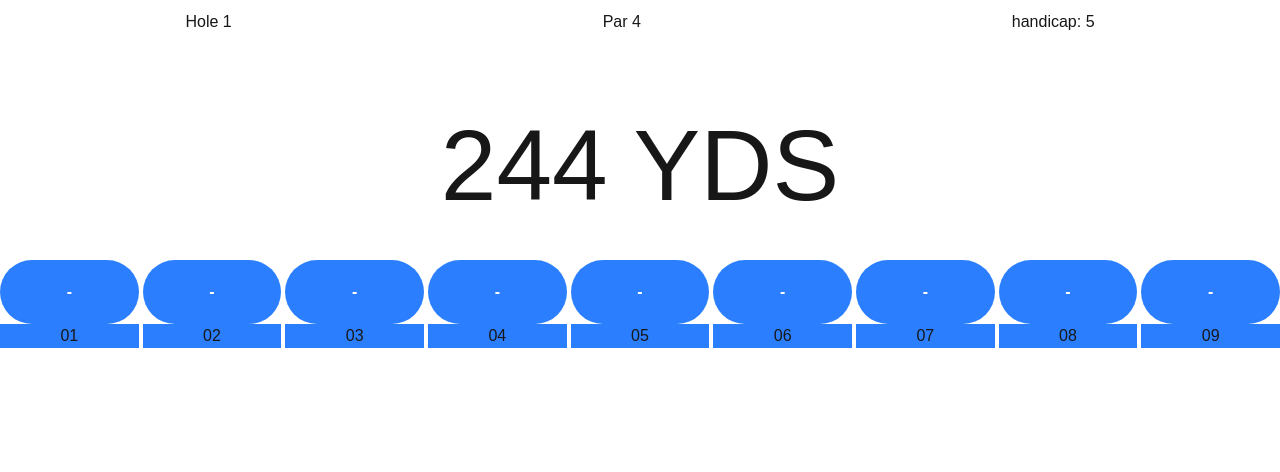
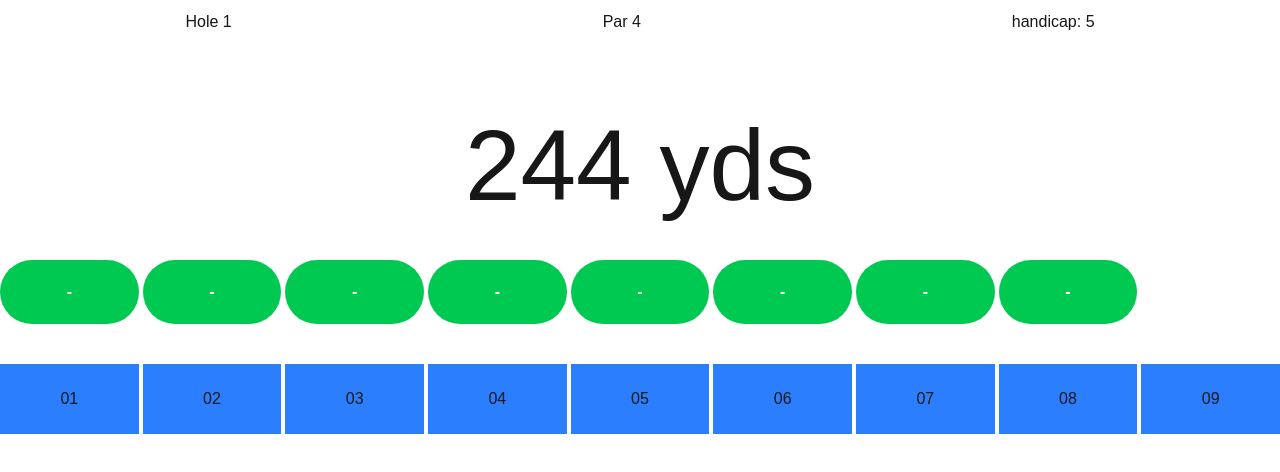
Before and after one commit to jlburks/Golf_Ledger, a Next.js app in the folder my-app/: page / in a window 1280 px wide. Shown: the top 472 px of the page. Built offline with nearby package versions, Linux system fonts and the light colour scheme.

Commit message:
render sgolf stroke buttons dynamically

```diff
--- a/my-app/app/components/EnhancedScoreCard.css
+++ b/my-app/app/components/EnhancedScoreCard.css
@@ -10,5 +10,8 @@
 }
 
 .golfStrokeTracker {
+ padding-bottom: 40px;
+}
 
-}
+.bg-blue-500{
+height: 70px}
--- a/my-app/app/components/EnhancedScoreCard.tsx
+++ b/my-app/app/components/EnhancedScoreCard.tsx
@@ -67,10 +67,10 @@ export default function EnhancedScoreCard() {
     <div>handicap: {courseInfo[selecthole]["hcp"]}</div>
     </div>
     <div className="yardsRemaining">
-      <h1>244 YDS</h1>
+      <h1>244 yds</h1>
     </div>
     <div className="golfStrokeTracker">
-    <Plays />
+    <Plays maxStrokes={4+(courseInfo[selecthole]["par"])}/>
     </div>
 
       <div className="grid grid-cols-9 gap-1">
--- a/my-app/app/components/plays.tsx
+++ b/my-app/app/components/plays.tsx
@@ -1,34 +1,39 @@
-export default function Plays() {
+import { SetStateAction, useState } from 'react';
+
+export default function Plays(x) {
+    const [selecthole,setSelectHole] = useState("h1")
+
+    console.log('xxx', x)
+
+    let strokeSymbs = []
+
+    const createSybs = () => {
+        console.log("helo")
+        for (let i=0;i<x.maxStrokes;i++){
+            console.log("+++",i)
+        strokeSymbs.push(
+            <button className="bg-green-500 hover:bg-blue-700 text-white font-bold py-5 px-4 rounded-full">
+                    -
+            </button>
+        )
+
+     }
+    }
+
+     createSybs()
+
+    let maxStrokes = x*2
+
+            console.log("sdfsf. ",strokeSymbs)
+
     return(
         <>
+
         <div className="grid grid-cols-9 gap-1">
-           <button className="bg-blue-500 hover:bg-blue-700 text-white font-bold py-5 px-4 rounded-full">
-                -
-            </button>
-            <button className="bg-blue-500 hover:bg-blue-700 text-white font-bold py-5 px-1 rounded-full">
-                -
-            </button>
-            <button className="bg-blue-500 hover:bg-blue-700 text-white font-bold py-5 px-4 rounded-full">
-                -
-            </button>
-            <button className="bg-blue-500 hover:bg-blue-700 text-white font-bold py-5 px-4 rounded-full">
-                -
-            </button>
-            <button className="bg-blue-500 hover:bg-blue-700 text-white font-bold py-5 px-4 rounded-full">
-                -
-            </button>
-            <button className="bg-blue-500 hover:bg-blue-700 text-white font-bold py-5 px-4 rounded-full">
-                -
-            </button>
-            <button className="bg-blue-500 hover:bg-blue-700 text-white font-bold py-5 px-4 rounded-full">
-                -
-            </button>
-            <button className="bg-blue-500 hover:bg-blue-700 text-white font-bold py-5 px-4 rounded-full">
-                -
-            </button>
-            <button className="bg-blue-500 hover:bg-blue-700 text-white font-bold py-5 px-4 rounded-full">
-                -
-            </button>
+           {
+                strokeSymbs
+            }
+
         </div>
         </>
     )
```
